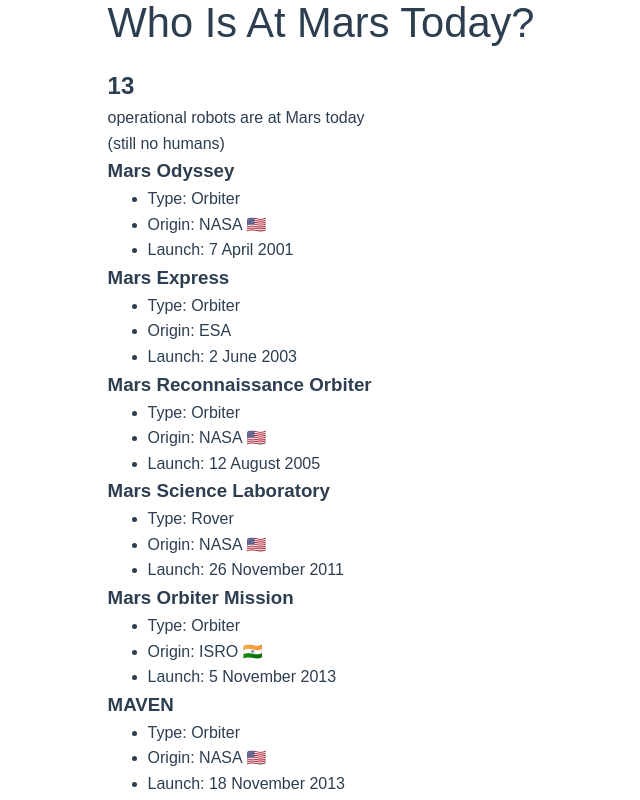
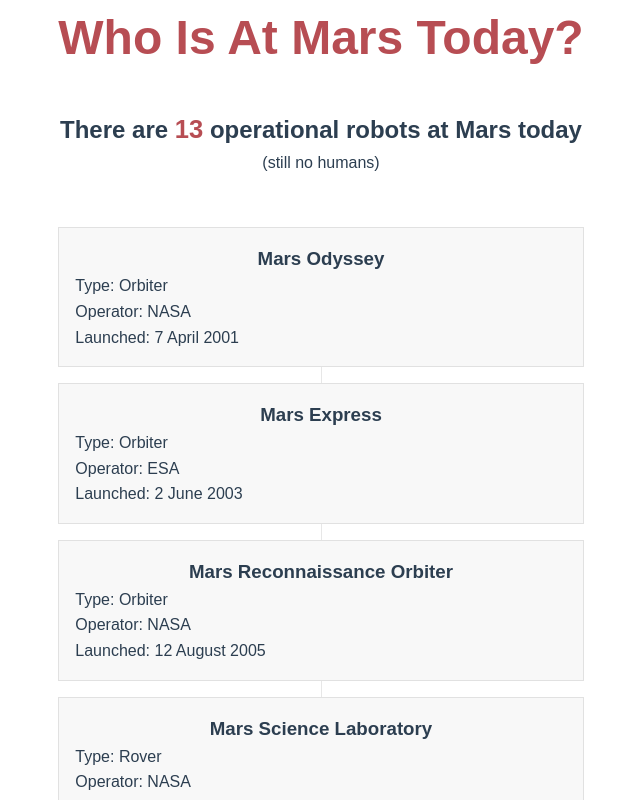
Before and after one commit to CodeMacabre/whoisatmarstoday, a Vue app: page / in a window 1280 px wide. Shown: the top 800 px of the page, without its empty margins (319-959 px from the left). Built offline with nearby package versions, Linux system fonts and the light colour scheme.

Commit message:
♻️ Refactor components

```diff
--- a/src/App.vue
+++ b/src/App.vue
@@ -1,22 +1,61 @@
 <script>
-import TheHeader from './components/TheHeader.vue'
+import MissionObject from './components/MissionObject.vue'
 import TheSummary from './components/TheSummary.vue'
 
+import dataset from './assets/data/mars-missions.json'
+
 export default {
+  data() {
+    return {
+      dataset
+    }
+  },
   components: {
-    TheHeader,
+    MissionObject,
     TheSummary
+  },
+  computed: {
+    operationalObjects() {
+      return this.dataset.filter(object => object.Outcome.text === 'Operational')
+    }
   }
 }
 </script>
 
 <template>
-<div>
   <header>
-      <TheHeader msg="Who Is At Mars Today?" />
+    <TheSummary :count="operationalObjects.length" />
   </header>
-  <div>
-    <TheSummary />
-  </div>
-</div>
+  <main>
+    <section class="timeline">
+      <div class="line">
+      </div>
+      <ul>
+        <MissionObject class="item" v-for="object in operationalObjects" :data="object" />
+      </ul>
+    </section>
+  </main>
 </template>
+
+<style scoped lang="scss">
+.timeline {
+  position: relative;
+  margin: 3.2rem 0 0 0;
+
+  .line {
+    position: absolute;
+    left: 50%;
+    top: 1rem;
+    bottom: 1rem;
+    display: block;
+    background-color: var(--color-border);
+    // height: 100%;
+    width: 1px;
+  }
+
+  >ul {
+    margin: 0;
+    padding: 0;
+  }
+}
+</style>
--- a/src/components/MissionObject.vue
+++ b/src/components/MissionObject.vue
@@ -4,19 +4,47 @@
     data: {
       required: true
     }
+  },
+  computed: {
+    parsedOperator() {
+      const operator = this.data.Operator.text.split(' ')
+      return operator[0].replace('/', ' / ')
+    }
   }
 }
 </script>
 
 <template>
-  <div class="details">
+  <li class="details">
     <h3>
       {{ data.Mission.text }}
     </h3>
     <ul>
       <li>Type: {{ data['Mission Type'].text }}</li>
-      <li>Origin: {{ data.Operator.text }}</li>
-      <li>Launch: {{ data['Launch Date'].text }}</li>
+      <li>Operator: {{ parsedOperator }}</li>
+      <li>Launched: {{ data['Launch Date'].text }}</li>
     </ul>
-  </div>
+  </li>
 </template>
+
+<style scoped lang="scss">
+.details {
+  list-style: none;
+  margin: 1rem auto;
+  padding: 1rem;
+  display: block;
+  background-color: var(--color-background-soft);
+  border: 1px var(--color-border) solid;
+
+  h3 {
+    text-align: center;
+  }
+
+  ul,
+  li {
+    list-style: none;
+    margin: 0;
+    padding: 0;
+  }
+}
+</style>
--- a/src/components/TheHeader.vue
+++ /dev/null
@@ -1,38 +0,0 @@
-<script setup>
-defineProps({
-  msg: {
-    type: String,
-    required: true
-  }
-})
-</script>
-
-<template>
-  <div class="greetings">
-    <h1 class="green">{{ msg }}</h1>
-  </div>
-</template>
-
-<style scoped>
-h1 {
-  font-weight: 500;
-  font-size: 2.6rem;
-  top: -10px;
-}
-
-h3 {
-  font-size: 1.2rem;
-}
-
-.greetings h1,
-.greetings h3 {
-  text-align: center;
-}
-
-@media (min-width: 1024px) {
-  .greetings h1,
-  .greetings h3 {
-    text-align: left;
-  }
-}
-</style>
--- a/src/components/TheSummary.vue
+++ b/src/components/TheSummary.vue
@@ -1,39 +1,43 @@
 <script>
-import MissionObject from '../components/MissionObject.vue'
-import dataset from '../assets/data/mars-missions.json'
-
 export default {
-  data() {
-    return {
-      dataset
-    }
-  },
-  components: {
-    MissionObject
-  },
-  computed: {
-    operationalObjects() {
-      return this.dataset.filter(object => object.Outcome.text === 'Operational')
+  props: {
+    count: {
+      type: Number,
+      required: true
     }
   }
 }
 </script>
 
 <template>
-<section class="count">
-  <div id="summary">
+  <section class="summary">
+    <h1 class="red">Who Is At Mars Today?</h1>
 
+    <h2>There {{ count !== 1 ? 'are' : 'is' }} <span class="count">{{ count }}</span> operational {{
+        count !== 1 ?
+          'robots' : 'robot'
+    }} at Mars today</h2>
+    <p>(still no humans)</p>
+  </section>
+</template>
 
-    <h2>{{ operationalObjects.length }}</h2>
-    <span>operational robots are at Mars today</span>
-    <p>(still no humans)</p>
-  </div>
-</section>
-<section class="infopanel">
-  <MissionObject
-    class="item"
-    v-for="object in operationalObjects"
-    :data="object"
-  />
-</section>
-</template>
+<style scoped lang="scss">
+.summary {
+  text-align: center;
+
+  h1 {
+    font-size: 3rem;
+    margin: 0 0 2rem 0;
+
+    &.red {
+      color: var(--color-accent);
+    }
+  }
+
+  .count {
+    color: var(--color-accent);
+    font-size: 1.6rem;
+    font-weight: bold;
+  }
+}
+</style>
```
Also changed, not shown: 1 other file (tests, documents, lock files or other folders).
